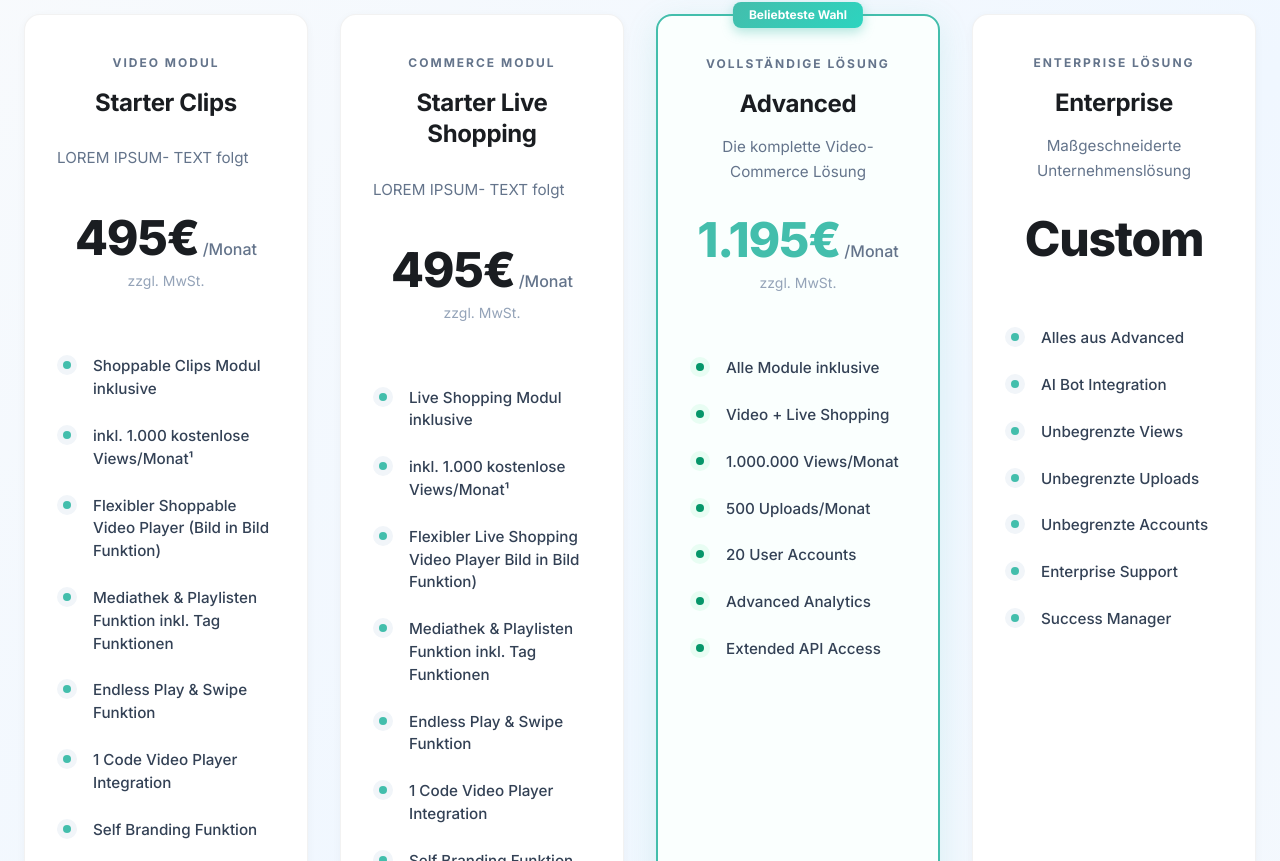
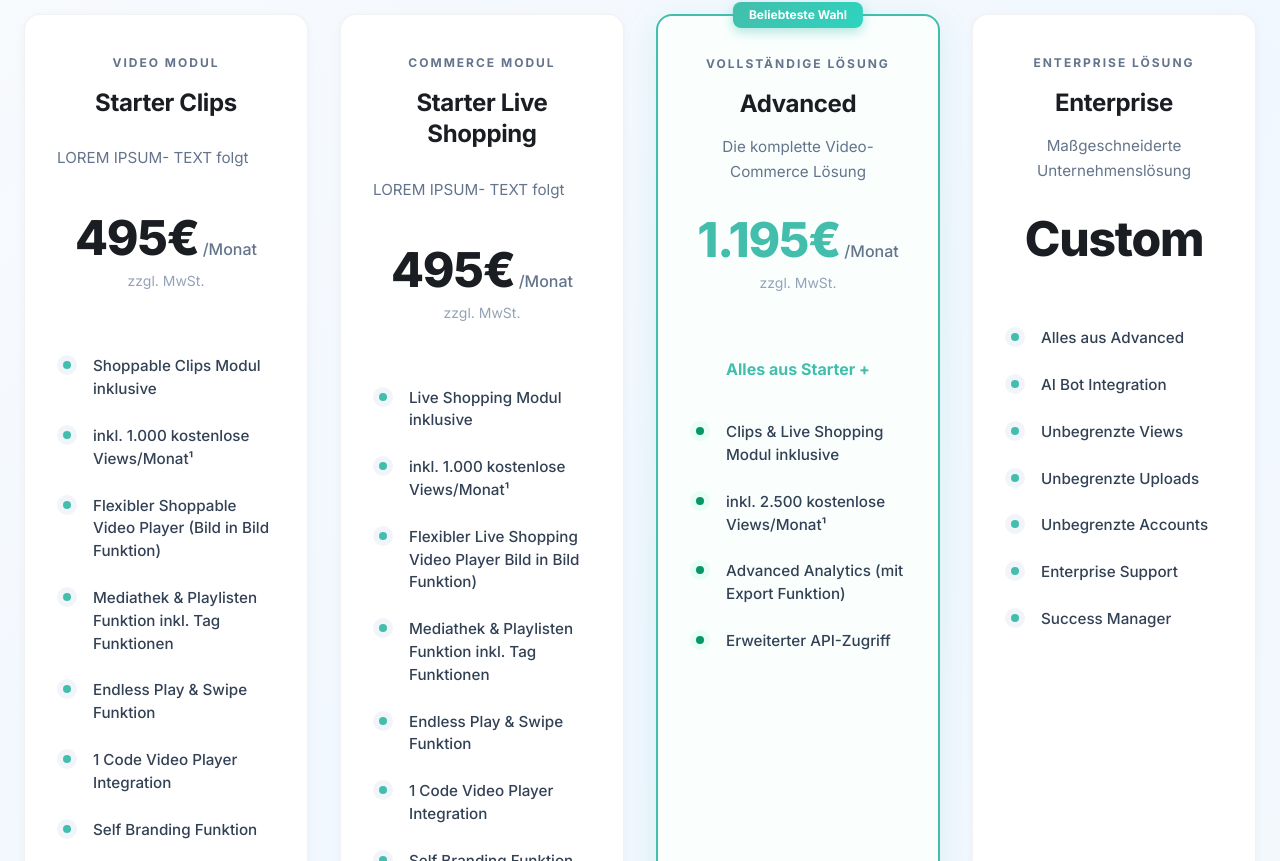
Before and after one commit to DenizD/signup-and-market-optin, a React (Vite) app: page /plans in a window 1280 px wide. Shown: the part 440-1301 px from the top of the page. Built offline with nearby package versions, Linux system fonts and the light colour scheme.

Commit message:
Update Advanced plan features
Add features from Starter plans and new features to Advanced plan.

```diff
--- a/src/pages/Plans.tsx
+++ b/src/pages/Plans.tsx
@@ -75,14 +75,12 @@ const Plans = () => {
       popular: true,
       color: 'primary' as const,
       isStarterOption: false,
+      hasStarterPlus: true,
       features: [
-        'Alle Module inklusive',
-        'Video + Live Shopping',
-        '1.000.000 Views/Monat',
-        '500 Uploads/Monat',
-        '20 User Accounts',
-        'Advanced Analytics',
-        'Extended API Access'
+        'Clips & Live Shopping Modul inklusive',
+        'inkl. 2.500 kostenlose Views/Monat¹',
+        'Advanced Analytics (mit Export Funktion)',
+        'Erweiterter API-Zugriff'
       ],
       detailedFeatures: [
         'Priority Support',
@@ -350,6 +348,21 @@ const Plans = () => {
                       {/* Features */}
                       <Box sx={{ flexGrow: 1, display: 'flex', flexDirection: 'column' }}>
                         <Stack spacing={3} sx={{ minHeight: { xs: 'auto', md: '280px' } }}>
+                          {/* Starter Plus Headline for Advanced plan */}
+                          {plan.hasStarterPlus && (
+                            <Box sx={{ mb: 2 }}>
+                              <Typography variant="body1" sx={{
+                                fontWeight: 700,
+                                color: '#43BEAC',
+                                fontSize: '1rem',
+                                textAlign: 'center',
+                                mb: 2
+                              }}>
+                                Alles aus Starter +
+                              </Typography>
+                            </Box>
+                          )}
+
                           {plan.features.map((feature, index) => (
                             <Stack key={index} direction="row" alignItems="flex-start" spacing={2}>
                               <Box sx={{
```
